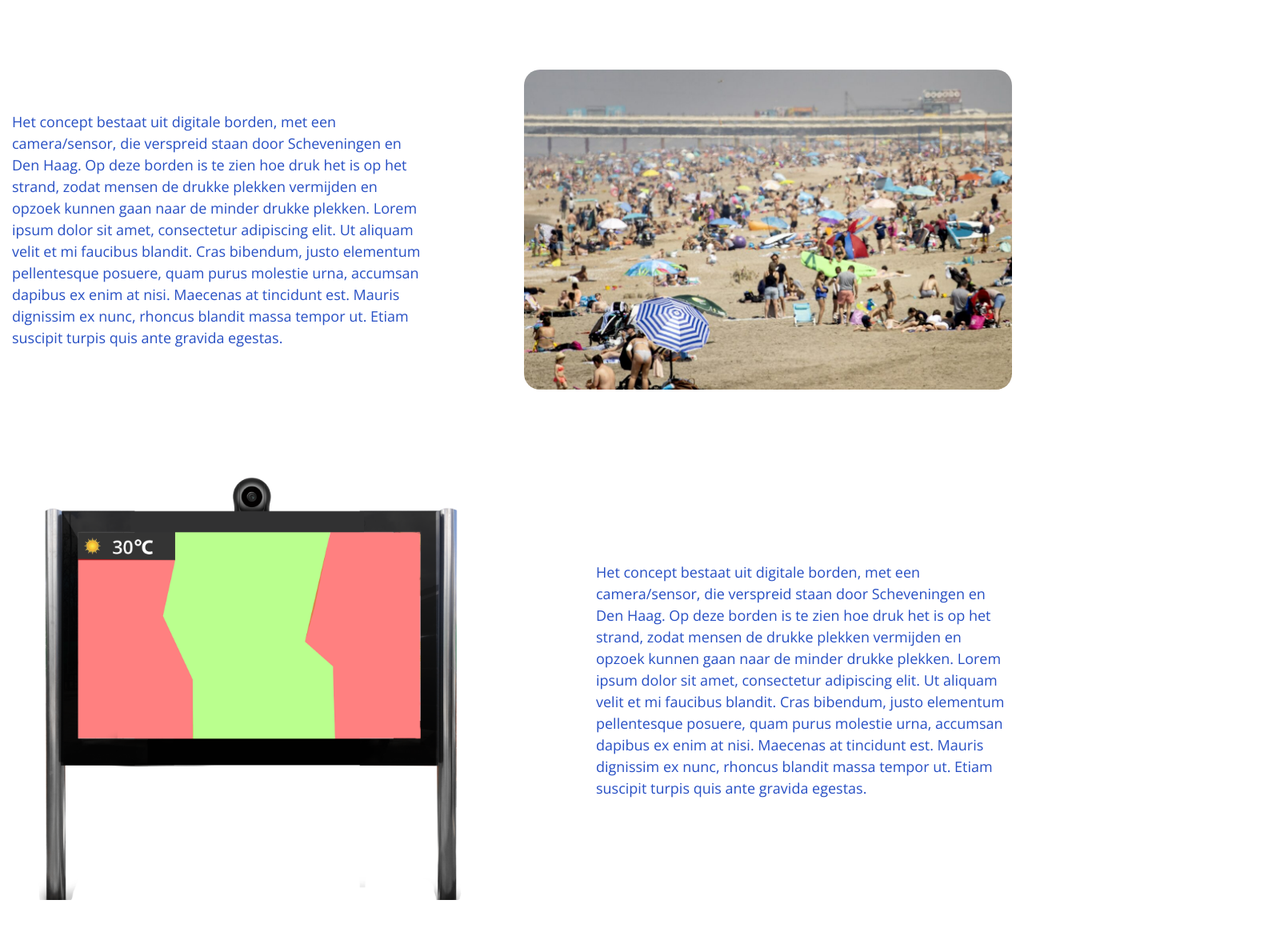
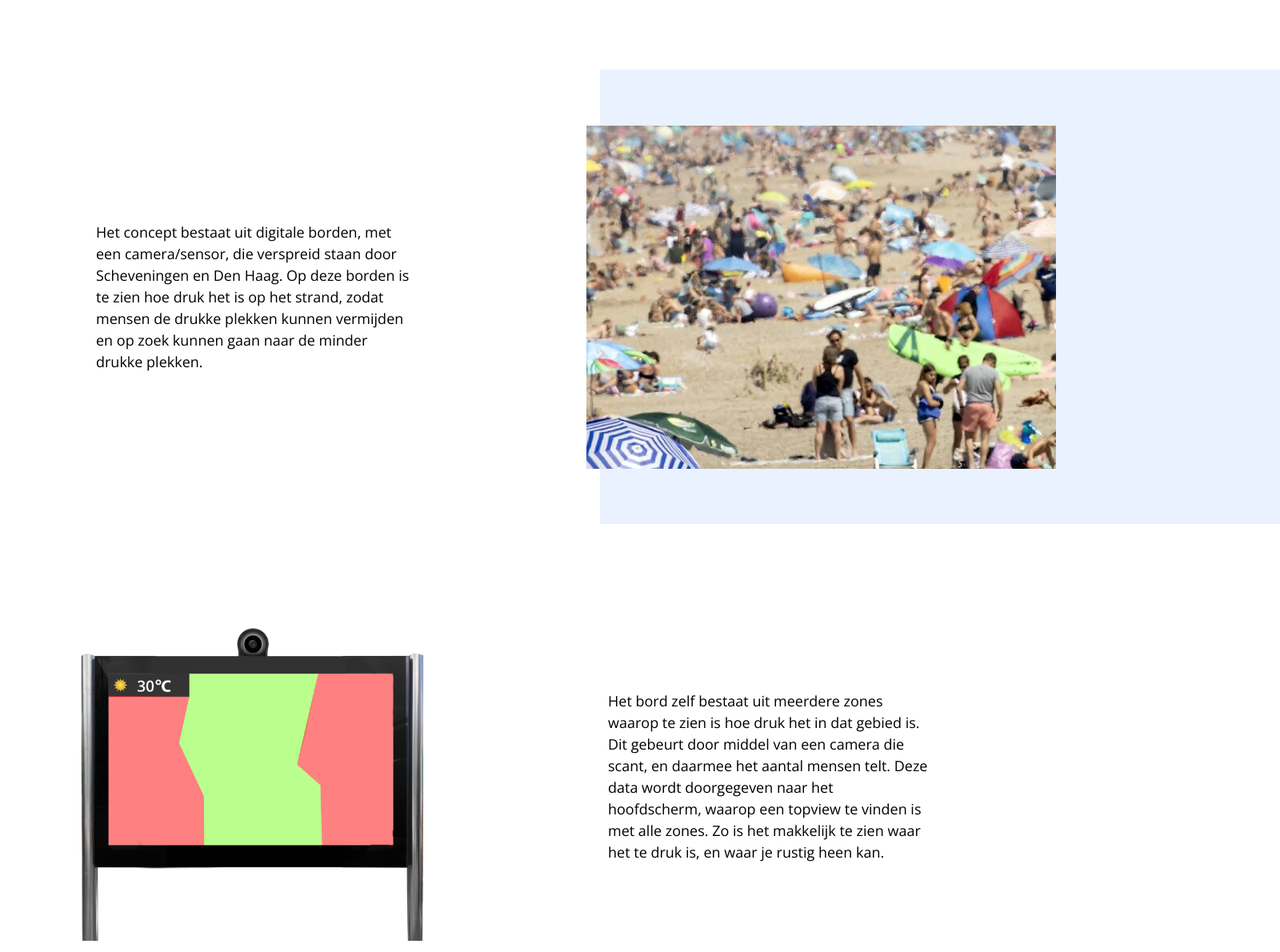
Before and after one commit to Juxtapose-Medialab/one-pager-juxtapose.github.io, a React (Create React App) app: page / in a window 1280 px wide. Shown: the part 840-2030 px from the top of the page at 80% size, 1600 px wide, since content can reach past the window. Built offline with nearby package versions, Linux system fonts and the light colour scheme.

Commit message:
feat(app): Change styling intro section.

```diff
--- a/package.json
+++ b/package.json
@@ -7,6 +7,7 @@
     "@testing-library/react": "^11.1.0",
     "@testing-library/user-event": "^12.1.10",
     "bootstrap": "^4.6.0",
+    "classnames": "^2.2.6",
     "flickity": "^2.2.2",
     "node-sass": "^5.0.0",
     "react": "^17.0.1",
--- a/src/components/Productintrosection/ProductIntroSection.jsx
+++ b/src/components/Productintrosection/ProductIntroSection.jsx
@@ -4,38 +4,43 @@ import styles from './ProductIntroSection.module.scss';
 import scheveningenImage1 from '../../static/images/druktescheveningen.jpeg';
 import mockup from '../../static/images/mockup.png';
 import mockbeach from '../../static/images/mockonbeach.png';
+import classNames from 'classnames/bind';
+
+const cn = classNames.bind(styles);
 
 class ProductIntroSection extends React.Component {
   render() {
     return (
       <>
         <h2 className={ styles.productTitle }>Product</h2>
-        <Row>
-          <Col className={ styles.col } xs={ 6 }>
-            <p className={ styles.productText }>Het concept bestaat uit digitale borden, met een camera/sensor, die verspreid staan door Scheveningen en Den Haag. Op deze borden is te zien hoe druk het is op het strand, zodat mensen de drukke plekken vermijden en opzoek kunnen gaan naar de minder drukke plekken. Lorem ipsum dolor sit amet, consectetur adipiscing elit. Ut aliquam velit et mi faucibus blandit. Cras bibendum, justo elementum pellentesque posuere, quam purus molestie urna, accumsan dapibus ex enim at nisi. Maecenas at tincidunt est. Mauris dignissim ex nunc, rhoncus blandit massa tempor ut. Etiam suscipit turpis quis ante gravida egestas.  </p>
+        <Row className={ styles.row }>
+          <Col className={ cn('col') } xs={ 6 }>
+            <p className={ styles.productText }> Het concept bestaat uit digitale borden, met een camera/sensor, die verspreid staan door Scheveningen en Den Haag. Op deze borden is te zien hoe druk het is op het strand, zodat mensen de drukke plekken kunnen vermijden en op zoek kunnen gaan naar de minder drukke plekken.  </p>
           </Col>
-          <Col xs={ 6 }>
-            <div className={ styles.productImageWrapper }>
-              <img src={ scheveningenImage1 } className={ styles.productImage } />
-            </div>
+          <Col className={ cn('col', 'productImageCol2') } xs={ 6 }>
+            <div className={ styles.squareBehind }></div>
+              <div className={ cn('productImageWrapper', 'productImageWrapper1')}>
+                <img src={ scheveningenImage1 } className={ styles.productImage } />
+              </div>
           </Col>
         </Row>
-        <Row>
+        <Row className={ styles.row }>
           <Col className={ styles.col } xs={ 6 }>
-            <div className={ styles.productImageWrapper2 }>
+            <div className={ cn('productImageWrapper', 'productImageWrapper2') }>
               <img src={ mockup } className={ styles.productImage2 } />
             </div>
           </Col>
-          <Col className={ styles.col2 } xs={ 6 }>
-            <p className={ styles.productText2 }>Het concept bestaat uit digitale borden, met een camera/sensor, die verspreid staan door Scheveningen en Den Haag. Op deze borden is te zien hoe druk het is op het strand, zodat mensen de drukke plekken vermijden en opzoek kunnen gaan naar de minder drukke plekken. Lorem ipsum dolor sit amet, consectetur adipiscing elit. Ut aliquam velit et mi faucibus blandit. Cras bibendum, justo elementum pellentesque posuere, quam purus molestie urna, accumsan dapibus ex enim at nisi. Maecenas at tincidunt est. Mauris dignissim ex nunc, rhoncus blandit massa tempor ut. Etiam suscipit turpis quis ante gravida egestas.  </p>
+          <Col className={ cn('col', 'productText2Col' )} xs={ 6 }>
+            <p className={ cn('productText', 'productText2') }>Het bord zelf bestaat uit meerdere zones waarop te zien is hoe druk het in dat gebied is. Dit gebeurt door middel van een camera die scant, en daarmee het aantal mensen telt. Deze data wordt doorgegeven naar het hoofdscherm, waarop een topview te vinden is met alle zones. Zo is het makkelijk te zien waar het te druk is, en waar je rustig heen kan.</p>
           </Col>
         </Row>
-        <Row>
+        <Row className={ styles.row }>
           <Col className={ styles.col } xs={ 6 }>
-            <p className={ styles.productText }>Het concept bestaat uit digitale borden, met een camera/sensor, die verspreid staan door Scheveningen en Den Haag. Op deze borden is te zien hoe druk het is op het strand, zodat mensen de drukke plekken vermijden en opzoek kunnen gaan naar de minder drukke plekken. Lorem ipsum dolor sit amet, consectetur adipiscing elit. Ut aliquam velit et mi faucibus blandit. Cras bibendum, justo elementum pellentesque posuere, quam purus molestie urna, accumsan dapibus ex enim at nisi. Maecenas at tincidunt est. Mauris dignissim ex nunc, rhoncus blandit massa tempor ut. Etiam suscipit turpis quis ante gravida egestas.  </p>
+            <p className={ styles.productText }>Het doel van dit concept/product is om de mensen te verspreiden op een drukke dag. Het gaat hier om een stukje crowdmanagement waardoor plekken niet overvol worden en mensen zich minder gaan ergeren aan de drukte. Door goed van tevoren aan te geven waar het op dit moment druk is, kunnen mensen zich beter anticiperen en op plekken verspreiden. Dit levert voor alle bezoekers een betere ervaring op en daarmee een leukere dag.</p>
           </Col>
-          <Col xs={ 6 }>
-            <div className={ styles.productImageWrapper }>
+          <Col xs={ 6 } className={ styles.productImageCol3 }>
+            <div className={ styles.squareBehind }></div>
+            <div className={ cn('productImageWrapper', 'productImageWrapper3') }>
               <img src={ mockbeach } className={ styles.productImage } />
             </div>
           </Col>
--- a/src/components/Productintrosection/ProductIntroSection.module.scss
+++ b/src/components/Productintrosection/ProductIntroSection.module.scss
@@ -4,7 +4,7 @@
 .productText2,
 .productImageWrapper2,
 .productImageWrapper {
-    margin-bottom: 8.8rem;
+    // margin-bottom: 8.8rem;
 }
 
 .productTitle {
@@ -17,44 +17,56 @@
     color: #274fc4;
 }
 
-.productText,
-.productText2 {
+.productText {
     font-family: 'Open Sans', sans-serif;
     font-size: 1.8rem;
-    color: #274fc4;
-    max-width: 52rem;
+    color: #000;
+    max-width: 40rem;
 }
 
-.productText2 {
-    // margin: 0 auto;
+.productText2Col {
+    padding: 10rem 0;
 }
 
-.productImageWrapper,
-.productImageWrapper2 {
-    border-radius: 2rem;
+.squareBehind {
+    background-color: #d6e5ff;
+    width: 85rem;
+    height: 56.8rem;
+    opacity: .5;
+
+    margin-right: -50%;
+}
+
+.productImageWrapper {
+    position: absolute;
     overflow: hidden;
 }
 
-.productImageWrapper {
-    width: 100%;
-    height: 40rem;
+.productImageWrapper1,
+.productImageWrapper3 {
+    top: 7rem;
+    right: -4rem;
+    width: 58.7rem;
+    height: 42.9rem;
 }
 
 .productImageWrapper2 {
-    width: 100%;
-    height: 55rem;
+    width: 50.7rem;
+    height: 40.9rem;
 }
 
 .productImage {
-    // max-width: 100%;
-    //     max-height: 100%;
-    width: 100%;
-    object-fit: cover;
+    min-width: 100%;
+    min-height: 100%;
+    transform: translate(-50%, -50%);
+    position: relative;
+    left: 50%;
+    top: 50%;
 }
 
 .productImage2 {
+    object-fit: cover;
     width: 100%;
-    // height: 50rem;
 }
 
 .col2 {
@@ -64,10 +76,21 @@
 }
 
 .col {
+    display: flex;
     align-items: center;
+    justify-content: center;
 }
 
-.col,
-.col2 {
+.productImageCol2,
+.productImageCol3 {
+    // background-color: green;
+    position: relative;
     display: flex;
+    justify-content: flex-end;
+    padding: 0;
 }
+
+.row {
+    margin-bottom: 10.8rem;
+    // background-color: purple;
+}
--- a/src/components/TeamMembers/TeamMembers.module.scss
+++ b/src/components/TeamMembers/TeamMembers.module.scss
@@ -18,7 +18,6 @@
   font-size: 5.6rem;
   text-align: center;
   margin-bottom: 10.8rem;
-  margin-top: 10.8rem;
   color: #274fc4;
 }
 
--- a/src/styles/main.css
+++ b/src/styles/main.css
@@ -25,6 +25,7 @@
   margin: 0 auto;
   background-color: blue; */
   max-width: 1440px;
+  overflow: visible;
 }
 
 .title {
```
Also changed, not shown: 1 other file (tests, documents, lock files or other folders).
